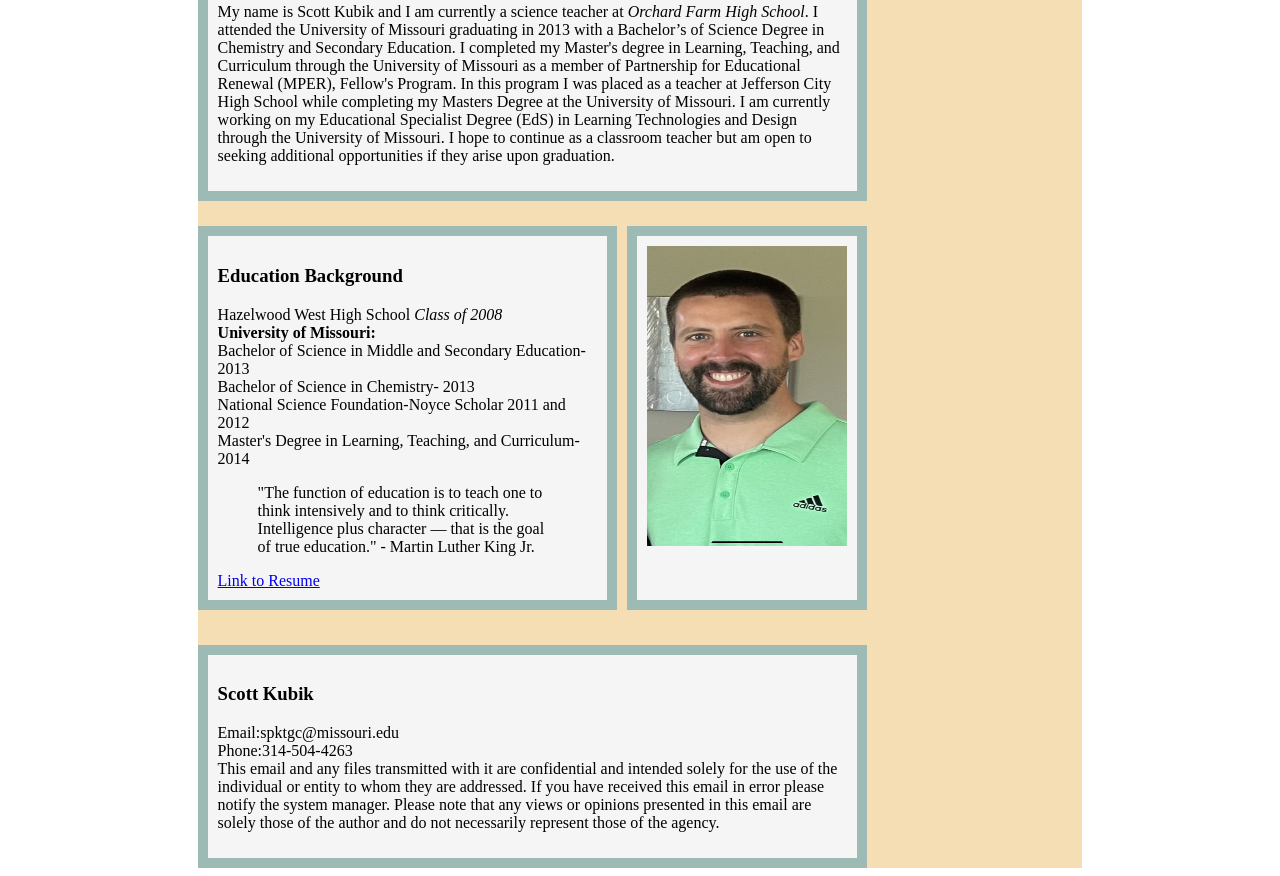
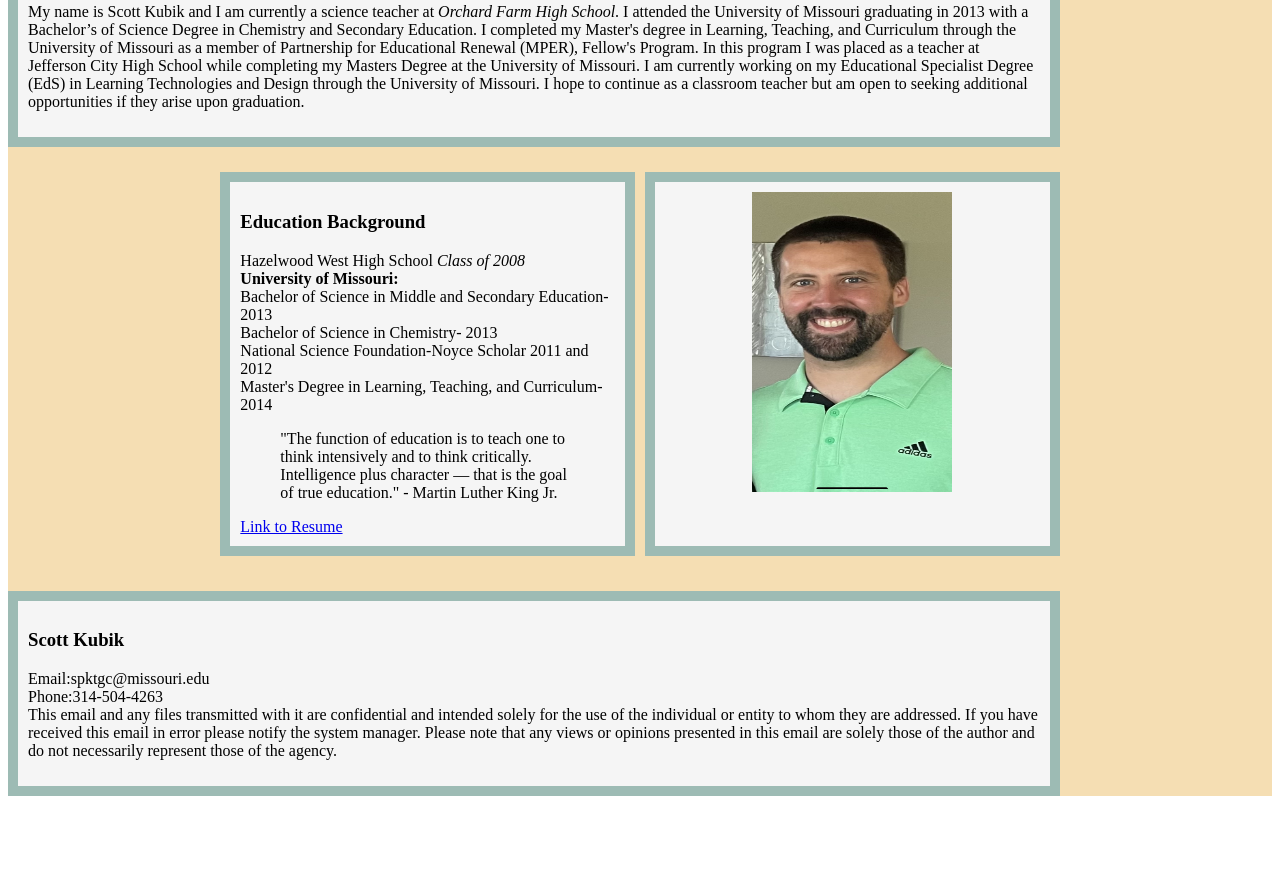
Before and after one commit to skubik90/skubik90.github.io, a plain HTML site: page islt_7310/Big Changes.html in a window 1280 px wide. Shown: the part 291-1167 px from the top of the page. After the commit the page ends 1095 px from the top, so only its background shows below. Drawn offline with Linux system fonts and the light colour scheme.

Commit message:
Add files via upload

```diff
--- a/islt_7310/style.css
+++ b/islt_7310/style.css
@@ -6,11 +6,10 @@ h5 {
 
       .wrapper {
         display: grid;
-        grid-template-columns:1fr 1fr 1fr 1fr;
+        grid-template-columns:1fr 1fr 1fr 1fr 1fr 1fr;
         grid-gap: 10px;
         background-color:wheat;
-        margin-left: 15%;
-        margin-right: 15%;
+
       }
 
       .box {
@@ -22,22 +21,22 @@ h5 {
         }
 
         .a {
-            grid-column: 1/4;
+            grid-column: 1/6;
             grid-row: 1;
         }
           .c {
-            grid-column: 1/3 ;
+            grid-column: 2/4 ;
             grid-row: 2 ;
           }
           .d {
-            grid-column: 3/4;
+            grid-column: 4/6;
             grid-row: 2;
             display: flex;
             justify-content: center;
           }
 
           .e {
-            grid-column: 1/4;
+            grid-column: 1/6;
             grid-row: 4;
 
 
```
